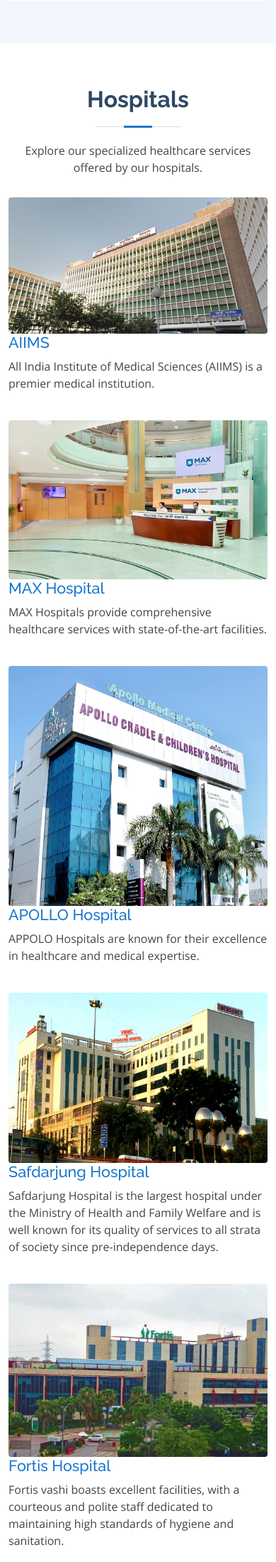
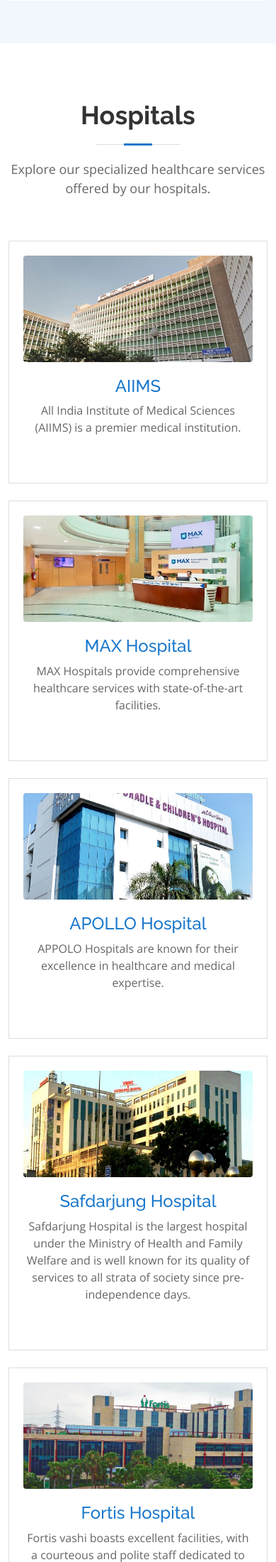
Before and after one commit to Aashi32/Blood-Bank-Management-System, a Django app: page / in a window 390 px wide. Shown: the part 3556-5756 px from the top of the page at 71% size. Run offline with Django 4.2, Linux system fonts and the light colour scheme; some libraries are stand-ins or nearby versions.

Commit message:
css changes of hospital section

```diff
--- a/blood_app/static/css/style.css
+++ b/blood_app/static/css/style.css
@@ -970,7 +970,7 @@ section {
 # Services
 --------------------------------------------------------------*/
 
-.services .icon-box {
+/* .services .icon-box {
     text-align: center;
     border: 1px solid #d5e1ed;
     padding: 80px 20px;
@@ -1045,7 +1045,94 @@ section {
 .services .icon-box:hover h4 a,
 .services .icon-box:hover p {
     color: #fff;
-}
+} */
+
+/* ======= Hospitals Section ======= */
+
+/* Container Styles */
+.hospitals {
+    padding: 80px 0; /* Adjust the padding as needed */
+  }
+
+  /* Section Title Styles */
+  .section-title {
+    text-align: center;
+    margin-bottom: 30px;
+  }
+
+  .section-title h2 {
+    font-size: 36px;
+    color: #333;
+  }
+
+  .section-title p {
+    font-size: 18px;
+    color: #666;
+  }
+
+  /* Hospital Box Styles */
+  .hospital-box {
+    text-align: center;
+    border: 1px solid #ddd; /* Light border color */
+    padding: 20px;
+    transition: all 0.3s ease-in-out;
+    height: 100%;
+  }
+
+  .hospital-box:hover {
+    border-color: #1977cc; /* Highlight border color on hover */
+  }
+
+  /* Hospital Image Container Styles */
+  .hospital-img-container {
+    width: 100%;
+    height: 200px; /* Adjust the height as needed */
+    overflow: hidden;
+  }
+
+  .hospital-img-container img {
+    width: 100%;
+    height: 100%;
+    object-fit: cover;
+    border-radius: 8px; /* Add border-radius for rounded corners */
+    transition: transform 0.3s ease-in-out;
+  }
+
+  /* Hospital Title Styles */
+  .hospital-box h4 {
+    margin-top: 20px;
+    font-size: 24px;
+    color: #333;
+  }
+
+  .hospital-box h4 a {
+    color: #1977cc;
+    text-decoration: none;
+    transition: color 0.3s ease-in-out;
+  }
+
+  .hospital-box h4 a:hover {
+    color: #333;
+  }
+
+  /* Hospital Description Styles */
+  .hospital-box p {
+    font-size: 16px;
+    color: #666;
+    line-height: 1.5;
+  }
+
+  /* Responsive Styles */
+  @media (max-width: 768px) {
+    .hospital-img-container {
+      height: 150px; /* Adjust the height for smaller screens */
+    }
+
+    .hospital-box {
+      margin-bottom: 30px;
+    }
+  }
+
 
 
 /*--------------------------------------------------------------
--- a/blood_app/templates/carousel.html
+++ b/blood_app/templates/carousel.html
@@ -109,6 +109,7 @@
     </div>
 
     <div class="row g-4">
+
       <!-- AIIMS -->
       <div class="col-lg-4 col-md-6">
         <div class="hospital-box">
@@ -134,7 +135,7 @@
       <!-- APOLLO Hospital -->
       <div class="col-lg-4 col-md-6">
         <div class="hospital-box">
-          <div class "hospital-img-container">
+          <div class="hospital-img-container">
             <img src="static/img/Apollo.jpg" alt="APOLLO Image" class="img-fluid rounded">
           </div>
           <h4><a href="#">APOLLO Hospital</a></h4>
@@ -142,11 +143,11 @@
         </div>
       </div>
 
-      <!-- Additional Hospitals -->
-      <!-- Safdarjung Hospital -->
+      <!-- Common container for Additional Hospitals -->
       <div class="col-lg-4 col-md-6">
         <div class="hospital-box">
           <div class="hospital-img-container">
+            <!-- Safdarjung Hospital -->
             <img src="static/img/safdurjung.jpg" alt="Safdarjung Image" class="img-fluid rounded">
           </div>
           <h4><a href="#">Safdarjung Hospital</a></h4>
@@ -154,10 +155,10 @@
         </div>
       </div>
 
-      <!-- Fortis Hospital -->
       <div class="col-lg-4 col-md-6">
         <div class="hospital-box">
           <div class="hospital-img-container">
+            <!-- Fortis Hospital -->
             <img src="static/img/Fortis.jpg" alt="Fortis Image" class="img-fluid rounded">
           </div>
           <h4><a href="#">Fortis Hospital</a></h4>
@@ -165,23 +166,20 @@
         </div>
       </div>
 
-      <!-- Metro Hospital -->
       <div class="col-lg-4 col-md-6">
         <div class="hospital-box">
           <div class="hospital-img-container">
+            <!-- Metro Hospital -->
             <img src="static/img/Metro.jpg" alt="Metro Image" class="img-fluid rounded">
           </div>
           <h4><a href="#">Metro Hospital</a></h4>
           <p>Metro multispeciality Hospital is one of the Best multispeciality hospital in India.</p>
         </div>
       </div>
-      <!-- End Additional Hospitals -->
 
     </div>
-
   </div>
 </section>
-
     <!-- End Services Section -->
 
     <!-- ======= Appointment Section ======= -->
```
